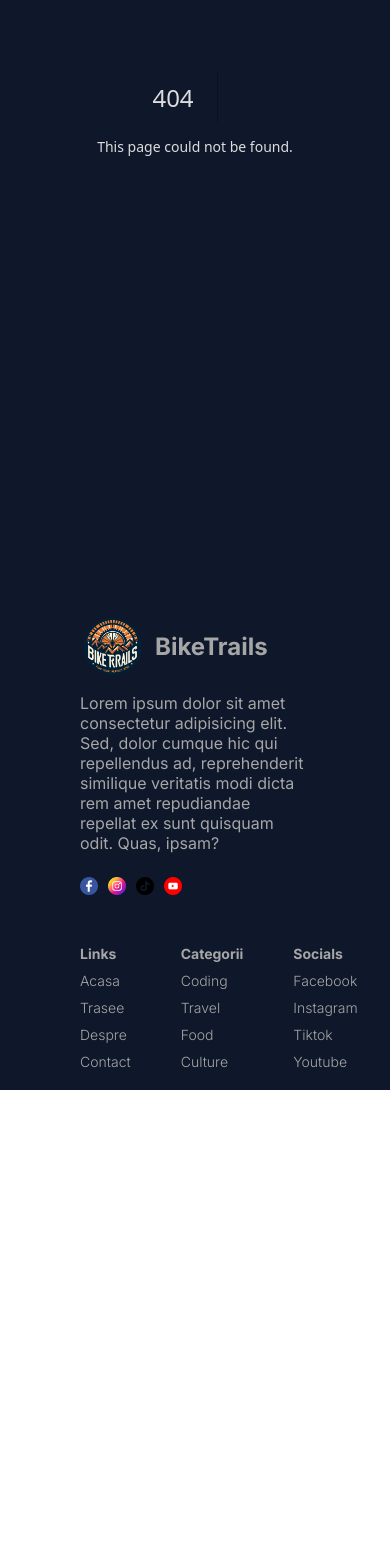
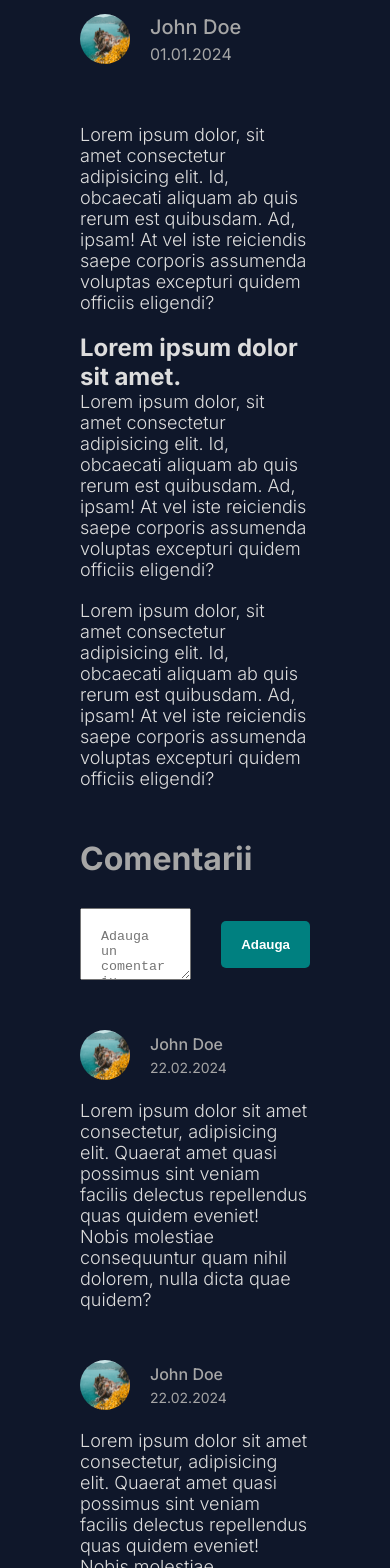
Before and after one commit to gabistanciu24/react-bike-trails-socialmedia, a Next.js app: page /blog in a window 390 px wide. Before the commit this address had no page. Shown: the part 400-1968 px from the top of the page. Before the commit the page ends 1490 px from the top, so only its background shows below. Built offline with nearby package versions, Linux system fonts and the light colour scheme.

Commit message:
Single Post Page Design + Responsiveness.

```diff
--- /dev/null
+++ b/src/app/[slug]/page.jsx
@@ -0,0 +1,62 @@
+import React from "react";
+import styles from "./singlePage.module.css";
+import Menu from "../components/menu/Menu";
+import Image from "next/image";
+import Comments from "../components/comments/Comments";
+
+const SinglePage = () => {
+  return (
+    <div className={styles.container}>
+      <div className={styles.infoContainer}>
+        <div className={styles.textContainer}>
+          <h1 className={styles.title}>
+            Lorem ipsum dolor sit amet consectetur adipisicing elit.
+          </h1>
+          <div className={styles.user}>
+            <div className={styles.userImageContainer}>
+              <Image src="/p1.jpeg" alt="" fill className={styles.avatar} />
+            </div>
+            <div className={styles.userTextContainer}>
+              <span className={styles.username}>John Doe</span>
+              <span className={styles.date}>01.01.2024</span>
+            </div>
+          </div>
+        </div>
+        <div className={styles.imageContainer}>
+          <Image src="/p1.jpeg" alt="" fill className={styles.image} />
+        </div>
+      </div>
+      <div className={styles.content}>
+        <div className={styles.post}>
+          <div className={styles.description}>
+            <p>
+              Lorem ipsum dolor, sit amet consectetur adipisicing elit. Id,
+              obcaecati aliquam ab quis rerum est quibusdam. Ad, ipsam! At vel
+              iste reiciendis saepe corporis assumenda voluptas excepturi quidem
+              officiis eligendi?
+            </p>
+            <h2>Lorem ipsum dolor sit amet.</h2>
+            <p>
+              Lorem ipsum dolor, sit amet consectetur adipisicing elit. Id,
+              obcaecati aliquam ab quis rerum est quibusdam. Ad, ipsam! At vel
+              iste reiciendis saepe corporis assumenda voluptas excepturi quidem
+              officiis eligendi?
+            </p>
+            <p>
+              Lorem ipsum dolor, sit amet consectetur adipisicing elit. Id,
+              obcaecati aliquam ab quis rerum est quibusdam. Ad, ipsam! At vel
+              iste reiciendis saepe corporis assumenda voluptas excepturi quidem
+              officiis eligendi?
+            </p>
+          </div>
+          <div className={styles.comment}>
+            <Comments />
+          </div>
+        </div>
+        <Menu />
+      </div>
+    </div>
+  );
+};
+
+export default SinglePage;
--- /dev/null
+++ b/src/app/[slug]/singlePage.module.css
@@ -0,0 +1,97 @@
+.container {
+}
+
+.infoContainer {
+  display: flex;
+  align-items: center;
+  gap: 50px;
+}
+
+.textContainer {
+  flex: 1;
+}
+
+.title {
+  font-size: 64px;
+  margin-bottom: 50px;
+}
+
+.user {
+  display: flex;
+  align-items: center;
+  gap: 20px;
+}
+
+.avatar {
+  border-radius: 50%;
+  object-fit: cover;
+}
+
+.userTextContainer {
+  display: flex;
+  flex-direction: column;
+  gap: 5px;
+  color: var(--softTextColor);
+}
+
+.username {
+  font-size: 20px;
+  font-weight: 500;
+}
+
+.userImageContainer {
+  width: 50px;
+  height: 50px;
+  position: relative;
+}
+
+.imageContainer {
+  flex: 1;
+  height: 350px;
+  position: relative;
+}
+
+.image {
+  object-fit: cover;
+}
+
+.content {
+  display: flex;
+  gap: 50px;
+}
+
+.post {
+  flex: 5;
+  margin-top: 60px;
+}
+
+.description p {
+  font-size: 20px;
+  font-weight: 300;
+  margin-bottom: 20px;
+}
+
+@media screen and (max-width: 1536px) {
+  .title {
+    font-size: 54px;
+  }
+}
+@media screen and (max-width: 1280px) {
+  .title {
+    font-size: 48px;
+  }
+}
+@media screen and (max-width: 1024px) {
+  .imageContainer {
+    display: none;
+  }
+}
+@media screen and (max-width: 640px) {
+  .title {
+    font-size: 36px;
+  }
+
+  .description p {
+    font-size: 18px;
+  }
+}
--- /dev/null
+++ b/src/app/components/comments/Comments.jsx
@@ -0,0 +1,115 @@
+import React from "react";
+import styles from "./comments.module.css";
+import Link from "next/link";
+import Image from "next/image";
+
+const Comments = () => {
+  const status = "authenticated";
+
+  return (
+    <div className={styles.container}>
+      <h1 className={styles.title}>Comentarii</h1>
+      {status === "authenticated" ? (
+        <div className={styles.write}>
+          <textarea
+            placeholder="Adauga un comentariu..."
+            className={styles.input}
+          />
+          <button className={styles.button}>Adauga</button>
+        </div>
+      ) : (
+        <Link href="/login">
+          Conecteaza-te pentru a putea scrie un comentariu
+        </Link>
+      )}
+      <div className={styles.comments}>
+        <div className={styles.comment}>
+          <div className={styles.user}>
+            <Image
+              src="/p1.jpeg"
+              alt=""
+              width={50}
+              height={50}
+              className={styles.image}
+            />
+            <div className={styles.userInfo}>
+              <span className={styles.username}>John Doe</span>
+              <span className={styles.date}>22.02.2024</span>
+            </div>
+          </div>
+          <p className={styles.desc}>
+            Lorem ipsum dolor sit amet consectetur, adipisicing elit. Quaerat
+            amet quasi possimus sint veniam facilis delectus repellendus quas
+            quidem eveniet! Nobis molestiae consequuntur quam nihil dolorem,
+            nulla dicta quae quidem?
+          </p>
+        </div>
+        <div className={styles.comment}>
+          <div className={styles.user}>
+            <Image
+              src="/p1.jpeg"
+              alt=""
+              width={50}
+              height={50}
+              className={styles.image}
+            />
+            <div className={styles.userInfo}>
+              <span className={styles.username}>John Doe</span>
+              <span className={styles.date}>22.02.2024</span>
+            </div>
+          </div>
+          <p className={styles.desc}>
+            Lorem ipsum dolor sit amet consectetur, adipisicing elit. Quaerat
+            amet quasi possimus sint veniam facilis delectus repellendus quas
+            quidem eveniet! Nobis molestiae consequuntur quam nihil dolorem,
+            nulla dicta quae quidem?
+          </p>
+        </div>
+        <div className={styles.comment}>
+          <div className={styles.user}>
+            <Image
+              src="/p1.jpeg"
+              alt=""
+              width={50}
+              height={50}
+              className={styles.image}
+            />
+            <div className={styles.userInfo}>
+              <span className={styles.username}>John Doe</span>
+              <span className={styles.date}>22.02.2024</span>
+            </div>
+          </div>
+          <p className={styles.desc}>
+            Lorem ipsum dolor sit amet consectetur, adipisicing elit. Quaerat
+            amet quasi possimus sint veniam facilis delectus repellendus quas
+            quidem eveniet! Nobis molestiae consequuntur quam nihil dolorem,
+            nulla dicta quae quidem?
+          </p>
+        </div>
+        <div className={styles.comment}>
+          <div className={styles.user}>
+            <Image
+              src="/p1.jpeg"
+              alt=""
+              width={50}
+              height={50}
+              className={styles.image}
+            />
+            <div className={styles.userInfo}>
+              <span className={styles.username}>John Doe</span>
+              <span className={styles.date}>22.02.2024</span>
+            </div>
+          </div>
+          <p className={styles.desc}>
+            Lorem ipsum dolor sit amet consectetur, adipisicing elit. Quaerat
+            amet quasi possimus sint veniam facilis delectus repellendus quas
+            quidem eveniet! Nobis molestiae consequuntur quam nihil dolorem,
+            nulla dicta quae quidem?
+          </p>
+        </div>
+      </div>
+    </div>
+  );
+};
+
+export default Comments;
--- /dev/null
+++ b/src/app/components/comments/comments.module.css
@@ -0,0 +1,71 @@
+.container {
+  margin-top: 50px;
+}
+
+.title {
+  color: var(--softTextColor);
+  margin-bottom: 30px;
+}
+
+.write {
+  display: flex;
+  align-items: center;
+  justify-content: space-between;
+  gap: 30px;
+}
+
+.input {
+  padding: 20px;
+  width: 100%;
+  resize: vertical;
+}
+
+.button {
+  padding: 16px 20px;
+  background-color: teal;
+  color: white;
+  font-weight: bold;
+  border: none;
+  border-radius: 5px;
+  cursor: pointer;
+}
+
+.comments {
+  margin-top: 50px;
+}
+
+.comment {
+  margin-bottom: 50px;
+}
+
+.user {
+  display: flex;
+  align-items: center;
+  gap: 20px;
+  margin-bottom: 20px;
+}
+
+.image {
+  border-radius: 50%;
+  object-fit: cover;
+}
+
+.userInfo {
+  display: flex;
+  flex-direction: column;
+  gap: 5px;
+  color: var(--softTextColor);
+}
+
+.username {
+  font-weight: 500;
+}
+
+.date {
+  font-size: 14px;
+}
+
+.desc {
+  font-size: 18px;
+  font-weight: 300;
+}
--- /dev/null
+++ b/src/app/trasee/traseePage.module.css
@@ -0,0 +1,11 @@
+.title {
+  background-color: coral;
+  color: white;
+  padding: 5px 10px;
+  text-align: center;
+}
+
+.content {
+  display: flex;
+  gap: 50px;
+}
```
Also changed, not shown: src/app/trasee/page.jsx (added, +18 -0 lines).
